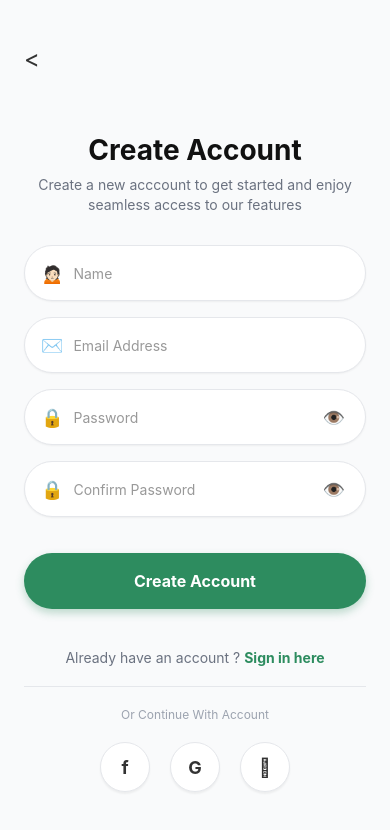
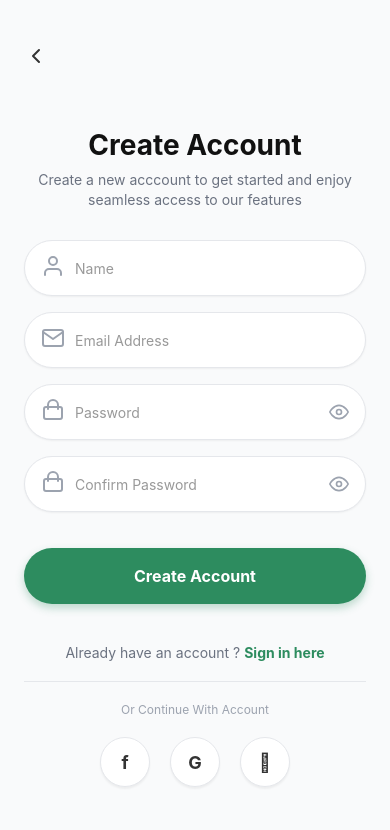
Before and after one commit to harishhbaskar/rn_auth, a React Native app: screen /Signup in a window 390 px wide. Shown: the top 830 px of the page. Built offline with nearby package versions, Linux system fonts and the light colour scheme.

Commit message:
updates svgs

```diff
--- a/package.json
+++ b/package.json
@@ -17,7 +17,8 @@
     "react": "19.2.0",
     "react-native": "0.83.1",
     "react-native-safe-area-context": "^5.6.2",
-    "react-native-screens": "^4.19.0"
+    "react-native-screens": "^4.19.0",
+    "react-native-svg": "^15.15.1"
   },
   "devDependencies": {
     "@babel/core": "^7.25.2",
--- a/src/components/CustomInput.tsx
+++ b/src/components/CustomInput.tsx
@@ -1,8 +1,8 @@
 import React, { useState } from 'react';
 import { View, Text, TextInput, TouchableOpacity, StyleSheet } from 'react-native';
-
+import { EyeIcon, EyeOffIcon } from './Icons';
 interface CustomInputProps {
-  icon: string;
+  icon: React.ReactNode;
   placeholder : string;
   isPassword : boolean;
   value : string;
@@ -29,7 +29,7 @@ const CustomInput = ({ icon, placeholder, isPassword ,value , setValue}:CustomIn
 
       {isPassword && (
         <TouchableOpacity onPress={() => setSecureText(!secureText)}>
-          <Text style={styles.eyeIcon}>{secureText ? "👁️" : "🚫"}</Text>
+          {secureText ? <EyeIcon size={20} /> : <EyeOffIcon size={20} />}
         </TouchableOpacity>
       )}
     </View>
--- /dev/null
+++ b/src/components/Icons.tsx
@@ -0,0 +1,52 @@
+import React from 'react';
+import Svg, { Path, Circle } from 'react-native-svg';
+
+
+interface IconProps {
+  color?: string;
+  size?: number;
+}
+
+const defaultColor = "#9CA3AF"; // Gray-400
+const defaultSize = 24;
+
+export const UserIcon = ({ color = defaultColor, size = defaultSize }: IconProps) => (
+  <Svg width={size} height={size} viewBox="0 0 24 24" fill="none" stroke={color} strokeWidth={2} strokeLinecap="round" strokeLinejoin="round">
+    <Path d="M20 21v-2a4 4 0 0 0-4-4H8a4 4 0 0 0-4 4v2" />
+    <Circle cx="12" cy="7" r="4" />
+  </Svg>
+);
+
+export const MailIcon = ({ color = defaultColor, size = defaultSize }: IconProps) => (
+  <Svg width={size} height={size} viewBox="0 0 24 24" fill="none" stroke={color} strokeWidth={2} strokeLinecap="round" strokeLinejoin="round">
+    <Path d="M4 4h16c1.1 0 2 .9 2 2v12c0 1.1-.9 2-2 2H4c-1.1 0-2-.9-2-2V6c0-1.1.9-2 2-2z" />
+    <Path d="m22 6-10 7L2 6" />
+  </Svg>
+);
+
+export const LockIcon = ({ color = defaultColor, size = defaultSize }: IconProps) => (
+  <Svg width={size} height={size} viewBox="0 0 24 24" fill="none" stroke={color} strokeWidth={2} strokeLinecap="round" strokeLinejoin="round">
+    <Path d="M19 21H5a2 2 0 0 1-2-2V11a2 2 0 0 1 2-2h14a2 2 0 0 1 2 2v8a2 2 0 0 1-2 2z" />
+    <Path d="M7 11V7a5 5 0 0 1 10 0v4" />
+  </Svg>
+);
+
+export const EyeIcon = ({ color = defaultColor, size = defaultSize }: IconProps) => (
+  <Svg width={size} height={size} viewBox="0 0 24 24" fill="none" stroke={color} strokeWidth={2} strokeLinecap="round" strokeLinejoin="round">
+    <Path d="M1 12s4-8 11-8 11 8 11 8-4 8-11 8-11-8-11-8z" />
+    <Circle cx="12" cy="12" r="3" />
+  </Svg>
+);
+
+export const EyeOffIcon = ({ color = defaultColor, size = defaultSize }: IconProps) => (
+  <Svg width={size} height={size} viewBox="0 0 24 24" fill="none" stroke={color} strokeWidth={2} strokeLinecap="round" strokeLinejoin="round">
+    <Path d="M17.94 17.94A10.07 10.07 0 0 1 12 20c-7 0-11-8-11-8a18.45 18.45 0 0 1 5.06-5.94M9.9 4.24A9.12 9.12 0 0 1 12 4c7 0 11 8 11 8a18.5 18.5 0 0 1-2.16 3.19m-6.72-1.07a3 3 0 1 1-4.24-4.24" />
+    <Path d="M1 1l22 22" />
+  </Svg>
+);
+
+export const ArrowLeftIcon = ({ color = "#333", size = 24 }: IconProps) => (
+  <Svg width={size} height={size} viewBox="0 0 24 24" fill="none" stroke={color} strokeWidth={2} strokeLinecap="round" strokeLinejoin="round">
+    <Path d="m15 18-6-6 6-6" />
+  </Svg>
+);
--- a/src/screens/SignupScreen.tsx
+++ b/src/screens/SignupScreen.tsx
@@ -3,6 +3,7 @@ import {View , Text  , StyleSheet , TextInput ,Pressable ,TouchableOpacity,Scrol
 import CustomInput from "../components/CustomInput";
 import CustomButton from "../components/CustomButton";
 import AuthFooter from "../components/AuthFooter";
+import { UserIcon, MailIcon, LockIcon, ArrowLeftIcon } from "../components/Icons";
 
 
 const SignupScreen = ({navigation }:any ) => {
@@ -19,7 +20,7 @@ const SignupScreen = ({navigation }:any ) => {
         <ScrollView contentContainerStyle={styles.container}>
             <View style={[styles.header, {marginBottom : 60}]}>
                 <TouchableOpacity onPress={() => navigation.goBack()}>
-                    <Text style={styles.backArrow}>{"<"}</Text>
+                    <ArrowLeftIcon />
                 </TouchableOpacity>
             </View>
 
@@ -27,10 +28,10 @@ const SignupScreen = ({navigation }:any ) => {
             <Text style = {styles.subtitle}>Create a new acccount to get started and enjoy seamless access to our features</Text>
             <View style = {styles.form}>
                 {/* inputs*/}
-                <CustomInput icon="🙍🏻" placeholder="Name" isPassword={false} value={name} setValue={setName}/>
-                <CustomInput icon="✉️" placeholder="Email Address" isPassword={false} value = {email} setValue={setEmail}/>
-                <CustomInput icon="🔒" placeholder="Password" isPassword={true} value={password} setValue={setPassword}/>
-                <CustomInput icon="🔒" placeholder="Confirm Password" isPassword={true} value={confirmPassword} setValue={setConfirmPassword}/>
+                <CustomInput icon={<UserIcon />} placeholder="Name" isPassword={false} value={name} setValue={setName}/>
+                <CustomInput icon={<MailIcon />} placeholder="Email Address" isPassword={false} value = {email} setValue={setEmail}/>
+                <CustomInput icon={<LockIcon/>} placeholder="Password" isPassword={true} value={password} setValue={setPassword}/>
+                <CustomInput icon={<LockIcon/>} placeholder="Confirm Password" isPassword={true} value={confirmPassword} setValue={setConfirmPassword}/>
 
 
 
@@ -60,10 +61,6 @@ export const styles = StyleSheet.create({
         marginBottom: 20,
         marginTop: 20,
     },
-    backArrow: {
-        fontSize: 24,
-        color: '#333',
-    },
     subtitle: {
         fontSize:14,
         color: '#6B7280',
--- a/src/screens/loginScreen.tsx
+++ b/src/screens/loginScreen.tsx
@@ -3,6 +3,8 @@ import {View , Text  , StyleSheet , TextInput ,Pressable ,TouchableOpacity,Scrol
 import CustomInput from "../components/CustomInput";
 import CustomButton from "../components/CustomButton";
 import AuthFooter from "../components/AuthFooter";
+import { UserIcon, MailIcon, LockIcon, ArrowLeftIcon } from "../components/Icons";
+
 
 
 const LoginScreen = ({navigation }: any) => {
@@ -24,8 +26,8 @@ const LoginScreen = ({navigation }: any) => {
             <Text style = {styles.subtitle}>Enter your email and password to securely access your account and manage your services</Text>
             <View style = {styles.form}>
                 {/* inputs*/}
-                <CustomInput icon="✉️" placeholder="Email Address" isPassword={false} value={email} setValue={setEmail} />
-                <CustomInput icon="🔒" placeholder="Password" isPassword={true} value={password} setValue={setPassword}/>
+                <CustomInput icon={<MailIcon/>} placeholder="Email Address" isPassword={false} value={email} setValue={setEmail} />
+                <CustomInput icon={<LockIcon/>} placeholder="Password" isPassword={true} value={password} setValue={setPassword}/>
 
                 {/*checkbox*/}
                 <View style={styles.row}>
```
Also changed, not shown: 1 other file (tests, documents, lock files or other folders).
